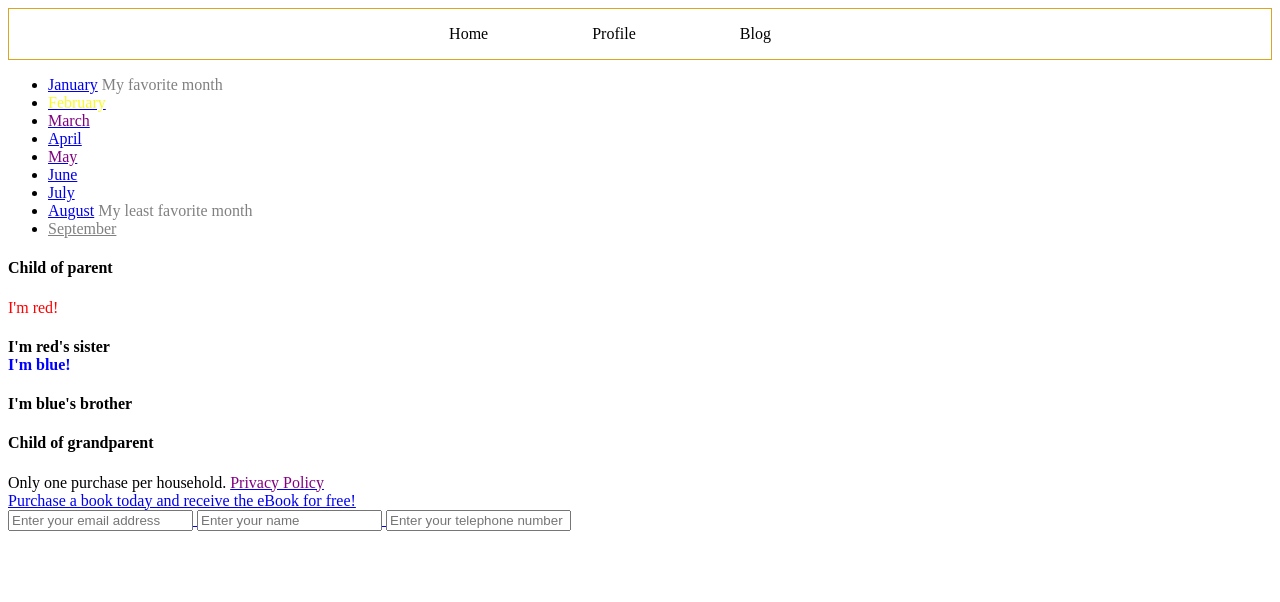
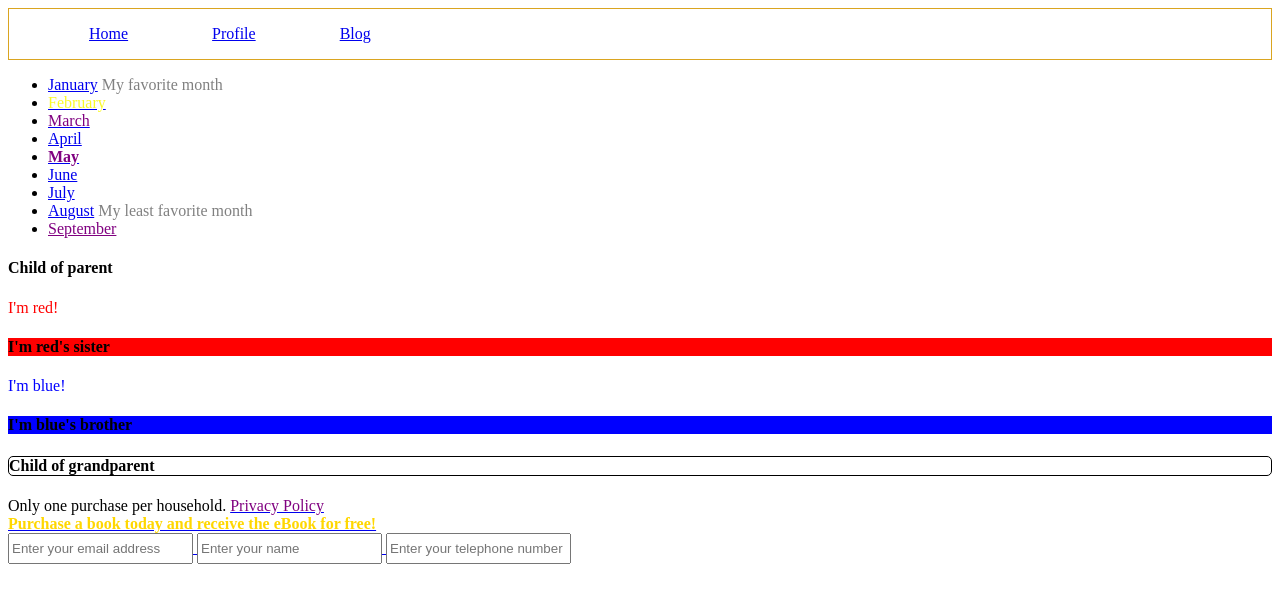
Before and after one commit to CarolineBrownlee/CSS_Selectors, a plain HTML site: page index.html in a window 1280 px wide. Drawn offline with Linux system fonts and the light colour scheme.

Commit message:
Finished Exercise

```diff
--- a/index.html
+++ b/index.html
@@ -1,5 +1,6 @@
 <!DOCTYPE html>
 <html lang="en">
+
 <head>
   <meta charset="UTF-8">
   <meta name="viewport" content="width=device-width, initial-scale=1.0">
@@ -7,15 +8,21 @@
   <link rel="stylesheet" href="main.css">
   <title>Document</title>
 </head>
+
 <body>
   <header>
+
+    <nav>
       <ul>
-      <li>Home</li>
-      <li>Profile</li>
-      <li>Blog</li>
+        <li><a href="#">Home</a></li>
+        <li><a href="#">Profile</a></li>
+        <li><a href="#">Blog</a></li>
       </ul>
+    </nav>
+
   </header>
 
+  <article>
     <section>
       <div class="month-list">
         <ul>
@@ -59,14 +66,16 @@
         </ul>
       </div>
     </section>
+  </article>
 
+  <article>
     <section>
       <div class="grandparent">
         <div class="parent">
           <h4>Child of parent</h4>
           <div>
             <div>I'm red!</div>
-          <h4>I'm red's sister
+            <h4>I'm red's sister</h4>
             <div>I'm blue!</div>
             <h4>I'm blue's brother</h4>
           </div>
@@ -74,6 +83,7 @@
         <h4>Child of grandparent</h4>
       </div>
     </section>
+  </article>
 
   <footer class="padded">
 
--- a/main.css
+++ b/main.css
@@ -1,10 +1,10 @@
 /*
   This will select both of the article__header elements
 */
-.article .article__header {
+/* .article .article__header {
     font-size: 1.85em;
     line-height: 1.2em;
-}
+} */
 
 /*
   This will select only the section and ignore the div
@@ -39,54 +39,74 @@ header {
   border-color: goldenrod;
 }
 /* 2. Convert the ul in the navigation element into a series of horizontal links with # as the href value, without bullets, and have some space between them horizontally. */
-header li {
+nav li {
   display: inline;
   list-style-type: none;
-  margin-right: 100px;
-  text-align: center;
+  padding: 0px 40px 0px 40px;
 }
 
-header > ul {
-  text-align: center;
-}
-
-/* 3. Ensure that the navigation is semantically marked as such (i.e. wrap it in the correct HTML tag). */
+/* 3. Ensure that the navigation is semantically marked as such (i.e. wrap it in the correct HTML tag). !!!COMPLETE!!! */
 
 /* 4. Any text in an element with class "disabled" should be colored grey, unless it is an attribute of an anchor tag. If it is an attribute of an anchor tag, it should be colored purple. */
 .disabled {
   color: gray;
 }
 
-a .disabled {
+a .disabled,
+a.disabled {
   color: purple;
 }
+
 
 /* 5. Any text inside an element with a class of "active" should be colored yellow. */
 .active {
   color: rgba(249, 249, 15, 0.899);
 }
 
-/* 6. Section elements should be contained within an article element. */
+/* 6. Section elements should be contained within an article element. !!!COMPLETE!!!*/
 
-/* 7. There are two missing closing tags in this document. Make sure you add them back in. */
+
+/* 7. There are two missing closing tags in this document. Make sure you add them back in. !!!COMPLETE!!!*/
 
 /* 8. Make the "I'm red" text colored red.  */
-.parent div > div:first-child {
+.parent div div {
   color: red;
 }
 
 /* 9. Make the "I'm blue" text colored blue. */
-.parent div div {
+.parent div h4 + div {
   color: blue;
 }
 
 /* 10. The sibling h4 of the red element should have a background color of red. */
-/*
+/*  */
 
-/* 11. The sibling h4 of the blue element should have background color of blue. */
+.parent div + h4 {
+  background-color: red;
+}
+
+/* /* 11. The sibling h4 of the blue element should have background color of blue. */
+
+.parent div h4:nth-child(4) {
+  background-color: blue;
+}
 
 /* 12. Any h4 that is a direct child of grandparent should have a 1px border with rounded corners. */
 
+.grandparent > h4 {
+  border: 1px solid black;
+  border-radius: 5px;
+}
+
 /* 13. Elements with a class of promo should have bold text that is also colored gold. */
 
+.promo {
+  font-weight: bold;
+  color: gold;
+}
+
 /* 14. Without adding any other attributes to the input fields in the footer, write a CSS selector that makes any text input field have a height of 25px. */
+
+input {
+  height: 25px;
+}
```
Lines whose indentation alone changed are shown as unchanged.
